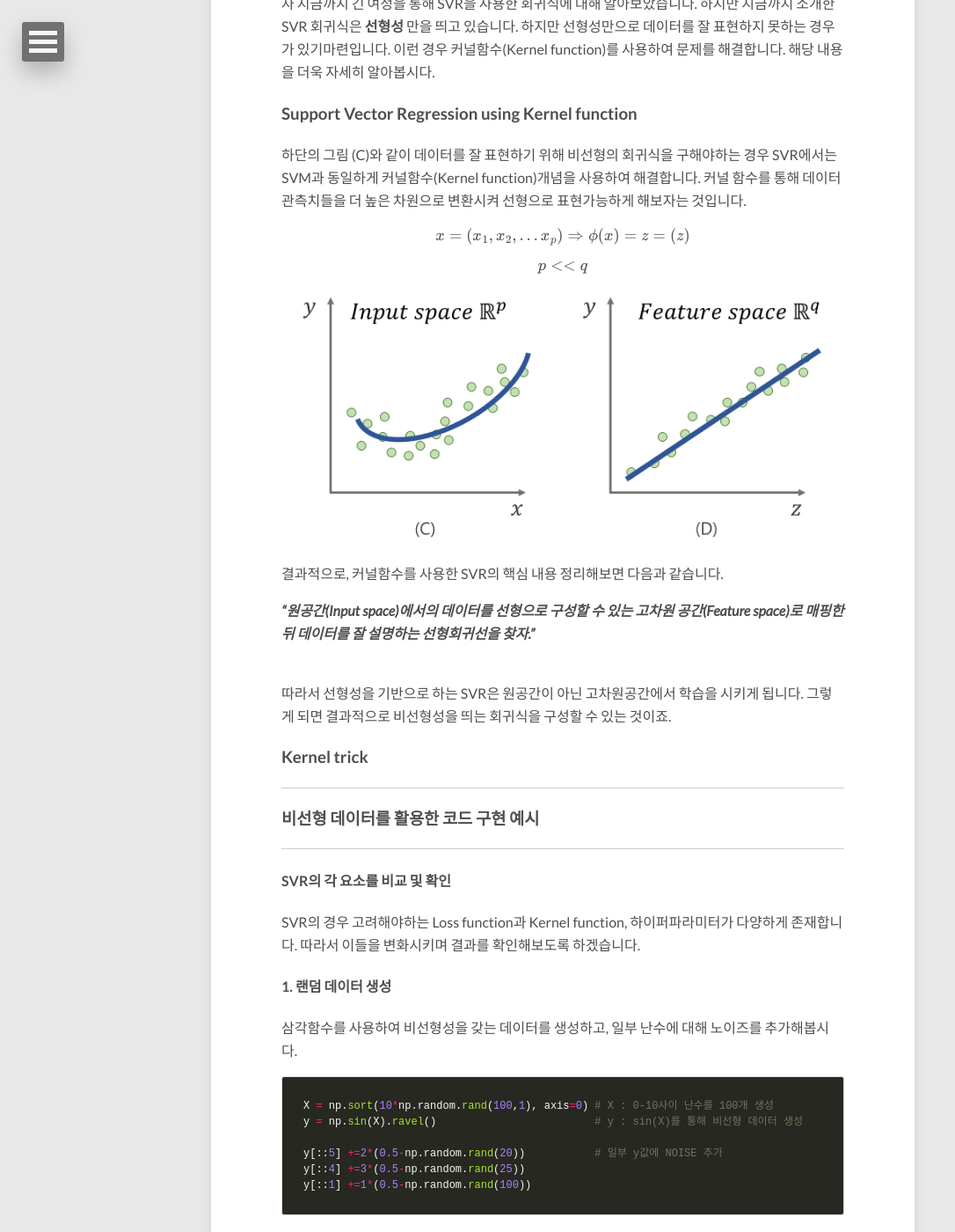
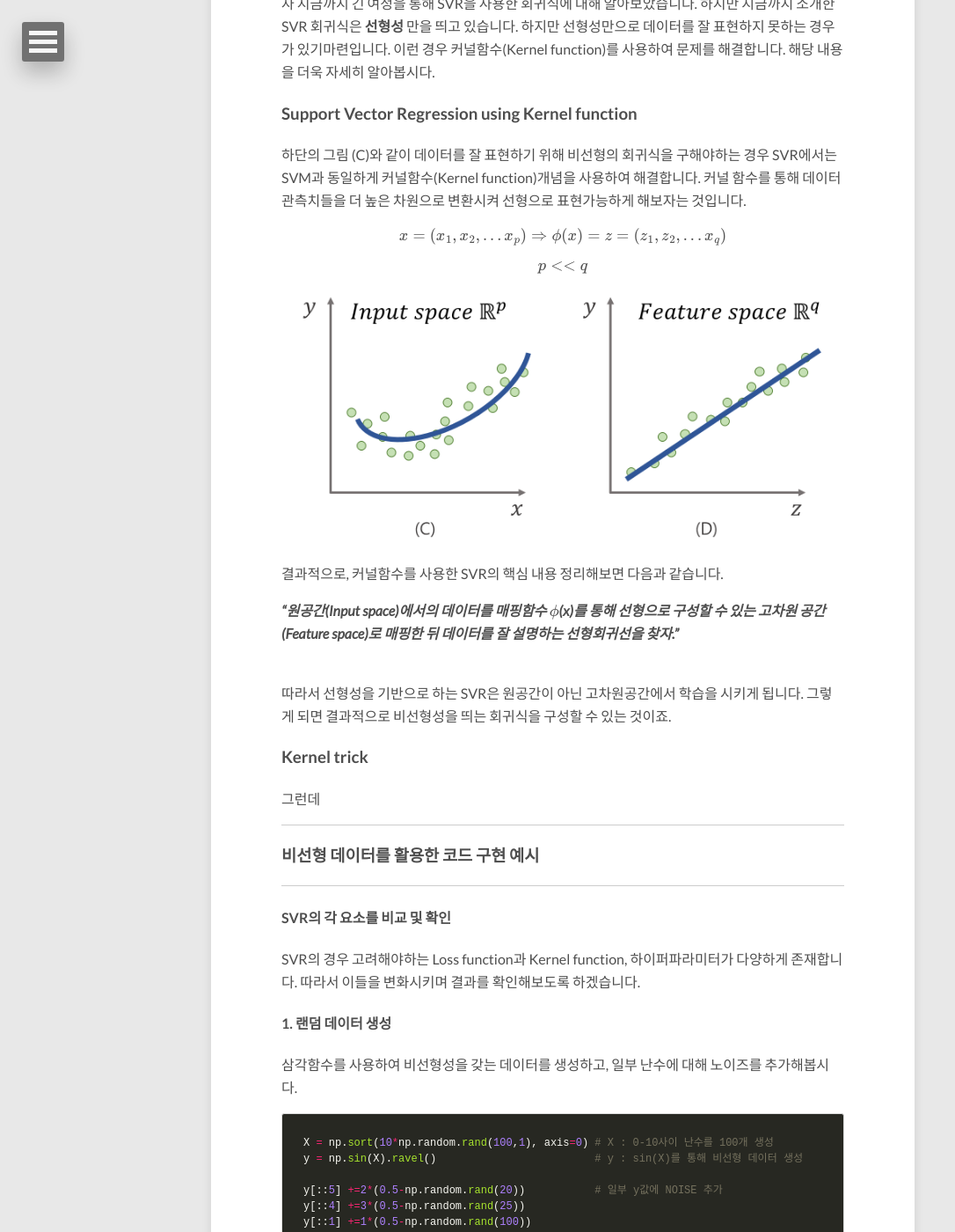
Before and after one commit to leejiyoon52/leejiyoon52.github.io, a Jekyll site: the page built from _posts/2018-11-17-Support-Vecter-Regression.md, in a window 1280 px wide and 1400 px high, scrolled down 4995 px. Shown: the whole window at 88% size, without its empty margins (0-1086 px from the left). Built offline with Jekyll 4.4.1, drawn with Linux system fonts in a browser that asks for light colours; nearby versions of some CDN libraries; formulas are drawn with MathJax 3; comment, search, counter and statistics services are not loaded.

Commit message:
Update 2018-11-17-Support-Vecter-Regression.md

```diff
--- a/_posts/2018-11-17-Support-Vecter-Regression.md
+++ b/_posts/2018-11-17-Support-Vecter-Regression.md
@@ -200,7 +200,7 @@ $$
 하단의 그림 (C)와 같이 데이터를 잘 표현하기 위해 비선형의 회귀식을 구해야하는 경우 SVR에서는 SVM과 동일하게 커널함수(Kernel function)개념을 사용하여 해결합니다. 커널 함수를 통해 데이터 관측치들을 더 높은 차원으로 변환시켜 선형으로 표현가능하게 해보자는 것입니다.
 
 $$
-x = (x_1, x_2, ... x_p) \Rightarrow {\phi}(x) = z = (z)
+x = (x_1, x_2, ... x_p) \Rightarrow {\phi}(x) = z = (z_1, z_2, ... x_q)
 $$
 
 $$
@@ -211,12 +211,13 @@ $$
 
 결과적으로, 커널함수를 사용한 SVR의 핵심 내용 정리해보면 다음과 같습니다.
 
-***"원공간(Input space)에서의 데이터를 선형으로 구성할 수 있는 고차원 공간(Feature space)로 매핑한 뒤 데이터를 잘 설명하는 선형회귀선을 찾자."*** <br><br>
+***"원공간(Input space)에서의 데이터를 매핑함수 ${\phi}$(x)를 통해 선형으로 구성할 수 있는 고차원 공간(Feature space)로 매핑한 뒤 데이터를 잘 설명하는 선형회귀선을 찾자."*** <br><br>
 
 따라서 선형성을 기반으로 하는 SVR은 원공간이 아닌 고차원공간에서 학습을 시키게 됩니다. 그렇게 되면 결과적으로 비선형성을 띄는 회귀식을 구성할 수 있는 것이죠.
 
 ### Kernel trick
 
+그런데
 
 ---
 ### 비선형 데이터를 활용한 코드 구현 예시
```
